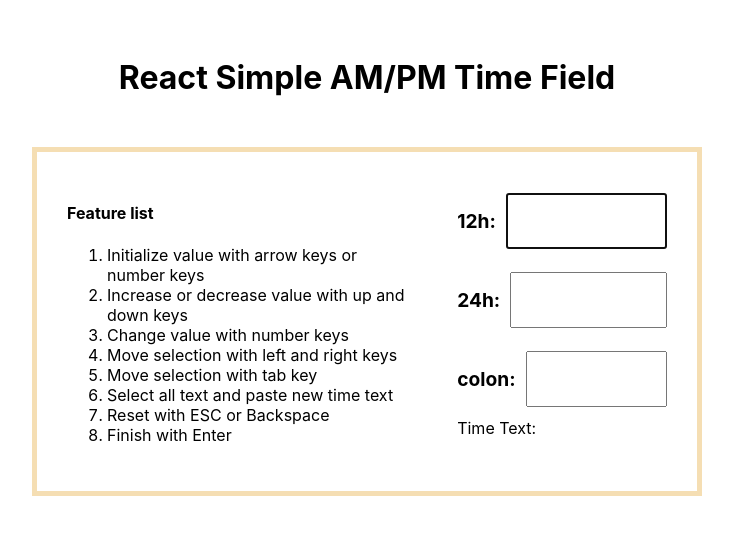
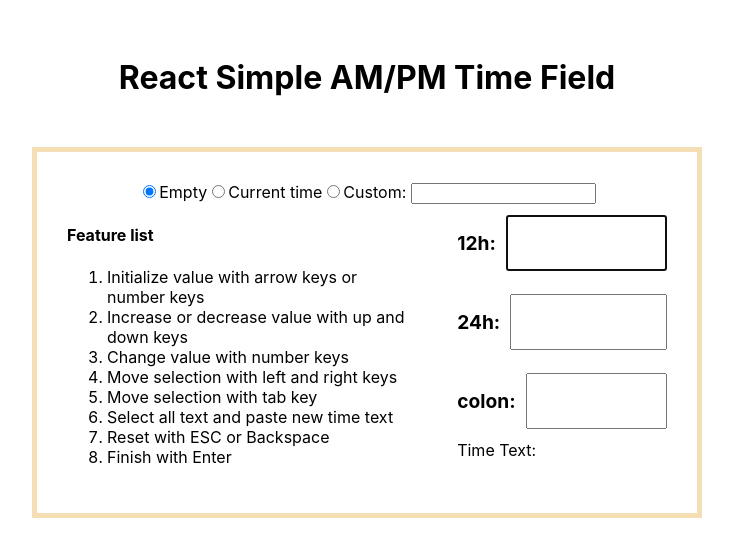
Before and after one commit to junjung929/react-simple-am-pm-timefield, a React (Create React App) app: page / in a window 1280 px wide. Shown: the top 556 px of the page, without its empty margins (273-1006 px from the left). Built offline with nearby package versions, Linux system fonts and the light colour scheme.

Commit message:
Handle initial value change

```diff
--- a/src/App.tsx
+++ b/src/App.tsx
@@ -1,10 +1,23 @@
-import React, { useEffect } from 'react';
+import React, { ChangeEvent, useEffect, useMemo } from 'react';
 import './App.css';
-import TimeField from './TimeField';
+import TimeField, { generateTimeTextFromDate } from './TimeField';
 import useField from './useField';
 
 function App() {
-  const [emptyValue, handleEmptyChange] = useField('');
+  const [customValue, setCustomValue] = useField('');
+  const [radioValue, setRadioValue] = useField('');
+  const initialValue = useMemo(() => {
+    if (radioValue === 'empty') return '';
+    else if (radioValue === 'current')
+      return generateTimeTextFromDate(
+        new Date(),
+        { am: 'AM', pm: 'PM' },
+        false,
+        ':'
+      );
+    return customValue;
+  }, [radioValue, customValue]);
+  const [value, setValue] = useField(initialValue || '');
 
   useEffect(() => {
     const input = document.getElementById('hour12');
@@ -17,6 +30,29 @@
         <h1>React Simple AM/PM Time Field</h1>
       </header>
       <div className="demo-box">
+        <div
+          onChange={(e: ChangeEvent<HTMLInputElement>) => {
+            setRadioValue(e.target.value);
+          }}
+        >
+          <input
+            type="radio"
+            name="initial"
+            value="empty"
+            id="empty"
+            defaultChecked
+          />
+          <label htmlFor="empty">Empty</label>
+          <input type="radio" name="initial" value="current" id="current" />
+          <label htmlFor="current">Current time</label>
+          <input type="radio" name="initial" value="custom" id="custom" />
+          <label htmlFor="custom">Custom: </label>
+          <input
+            type="text"
+            value={customValue}
+            onChange={(e) => setCustomValue(e.target.value)}
+          />
+        </div>
         <div className="demo-grid">
           <div className="demo-instruction">
             <h4>Feature list</h4>
@@ -34,8 +70,8 @@
           <div className="demo-time time-hour12">
             <label htmlFor="hour12">12h: </label>
             <TimeField
-              value={emptyValue}
-              onChange={handleEmptyChange}
+              value={value}
+              onChange={setValue}
               isHour12={true}
               id="hour12"
               className="time"
@@ -44,8 +80,8 @@
           <div className="demo-time time-hour24">
             <label htmlFor="hour24">24h: </label>
             <TimeField
-              value={emptyValue}
-              onChange={handleEmptyChange}
+              value={value}
+              onChange={setValue}
               isHour12={false}
               id="hour24"
               className="time"
@@ -54,8 +90,8 @@
           <div className="demo-time time-colon">
             <label htmlFor="colon">colon: </label>
             <TimeField
-              value={emptyValue}
-              onChange={handleEmptyChange}
+              value={value}
+              onChange={setValue}
               isHour12={false}
               colon="."
               id="colon"
@@ -64,7 +100,7 @@
           </div>
           <div className="time-value">
             <label>Time Text: </label>
-            <span className="time-text">{emptyValue}</span>
+            <span className="time-text">{value}</span>
           </div>
         </div>
       </div>
--- a/src/TimeField/TimeField.tsx
+++ b/src/TimeField/TimeField.tsx
@@ -453,7 +453,9 @@
     // Update value only if timeText was updated by keyDown event.
     if (eventFlag === 'onKeyDown') {
       const text = formatTimeTextTo24Hour(timeText);
-      onChange(text);
+      if (text !== null) {
+        onChange(text);
+      }
     }
   }, [eventFlag, timeText, onChange, formatTimeTextTo24Hour]);
 
@@ -468,7 +470,9 @@
 
       // Reformat time text to 24 hour format.
       const text = formatTimeTextTo24Hour(e.target.value);
-      onChange(text);
+      if (text !== null) {
+        onChange(text);
+      }
     }, 1);
   };
 
@@ -479,7 +483,9 @@
 
     // Reformat time text to 24 hour format.
     const text = formatTimeTextTo24Hour(e.target.value);
-    onChange(text);
+    if (text !== null) {
+      onChange(text);
+    }
   };
 
   return (
--- a/src/TimeField/TimeField.utils.ts
+++ b/src/TimeField/TimeField.utils.ts
@@ -82,7 +82,7 @@
   amPmNames: AmPmNames
 ) => {
   // When value not set.
-  if (text === '') return;
+  if (text === '') return null;
 
   // Get time numbers from text.
   const numbers = getTimeNumbers(text, amPmNames);
@@ -104,12 +104,13 @@
  * @returns Time text.
  */
 export const generateTimeTextFromDate = (
-  date: Date | undefined,
+  date: Date | undefined | null,
   amPmNames: AmPmNames,
   isHour12: boolean = false,
   colon: TimeSeparator
 ) => {
-  if (date === undefined) return '';
+  if (date === null) return '';
+  if (date === undefined) return null;
 
   const h = date.getHours();
   const m = date.getMinutes();
--- a/src/TimeField/hooks/useTime.ts
+++ b/src/TimeField/hooks/useTime.ts
@@ -33,6 +33,7 @@
   // Update timeValue on value change
   useEffect(() => {
     const date = generateDateFromTimeText(value, amPmNames);
+    if (date === null) return setTimeText('');
     if (date === undefined) return;
     setTimeValue(date);
   }, [value, amPmNames]);
@@ -45,7 +46,9 @@
       isHour12,
       colon
     );
-    setTimeText(tText);
+    if (tText !== null) {
+      setTimeText(tText);
+    }
   }, [timeValue, colon, amPmNames, isHour12]);
 
   // Initialize timeValue with current date time.
--- a/src/useField.ts
+++ b/src/useField.ts
@@ -1,11 +1,18 @@
-import { useState } from 'react';
+import { useEffect, useState } from 'react';
+
+type ChangeHandler = (value: string) => void;
 
 const useField = (defaultValue: string) => {
   const [value, setValue] = useState(defaultValue);
-  const handleChange = (text: string) => {
-    setValue(text);
+
+  useEffect(() => {
+    setValue(defaultValue);
+  }, [defaultValue]);
+
+  const handleChange: ChangeHandler = (value) => {
+    setValue(value);
   };
-  return [value, handleChange] as [string, (t: string) => void];
+  return [value, handleChange] as [string, ChangeHandler];
 };
 
 export default useField;
```
Also changed, not shown: 1 other file (tests, documents, lock files or other folders).
